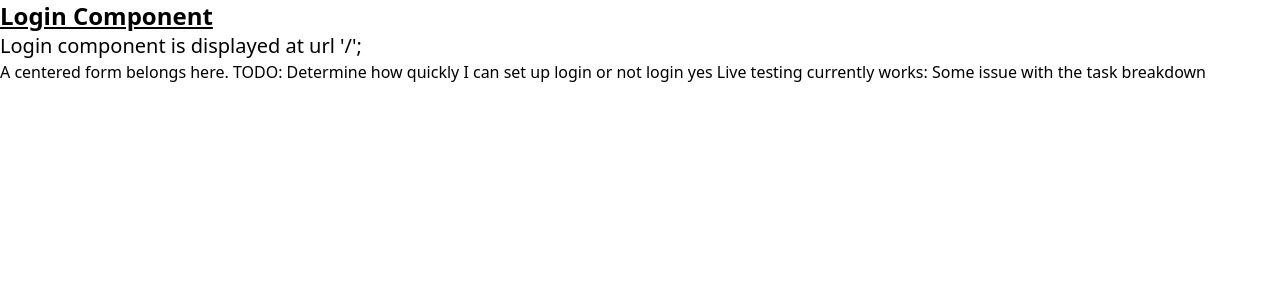
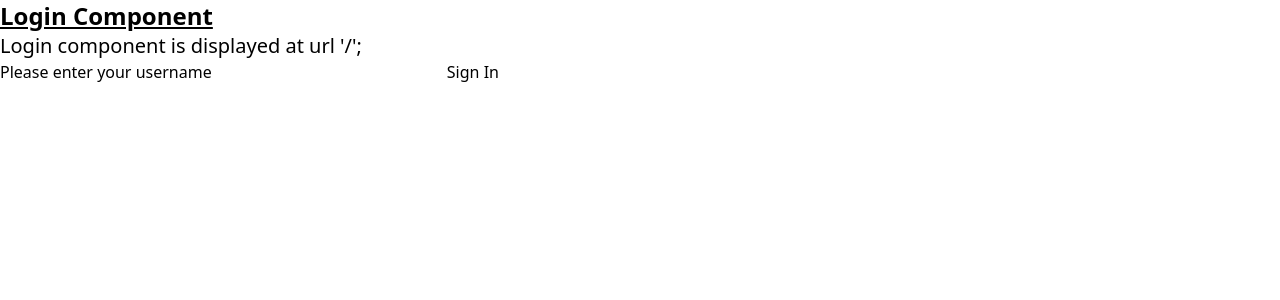
Before and after one commit to calvincchong/FoodStreams, a React app: page / in a window 1280 px wide. Shown: the top 300 px of the page. Built offline with nearby package versions, Linux system fonts and the light colour scheme.

Commit message:
Added singular form componen without CSS Styling

```diff
--- a/src/components/Login.jsx
+++ b/src/components/Login.jsx
@@ -1,18 +1,31 @@
 import React from 'react';
 import { useState, useEffect } from 'react';
+import { useNavigate } from 'react-router-dom';
 import io from 'socket.io-client';
 import axios from 'axios';
 
 const Login = ({props}) => {
+  const [username, setUserName] = useState('');
+  const navigate = useNavigate();
+
+
 
   return (
     <div>
-      <p className="text-2xl font-bold underline">Login Component </p>
+      <p className="login_container text-2xl font-bold underline">Login Component </p>
       <p className="text-xl"> Login component is displayed at url '/';</p>
-      A centered form belongs here.
-      TODO: Determine how quickly I can set up login or not login yes
-      Live testing currently works:
-      Some issue with the task breakdown
+      <form className="login_form">
+        <label> Please enter your username </label>
+        <input
+           type='text'
+           name='username'
+           id='username'
+           required
+           onChange={e => setUserName(e.target.value)}
+           value={username}
+        />
+        <button>Sign In</button>
+      </form>
     </div>
   );
 }
```
